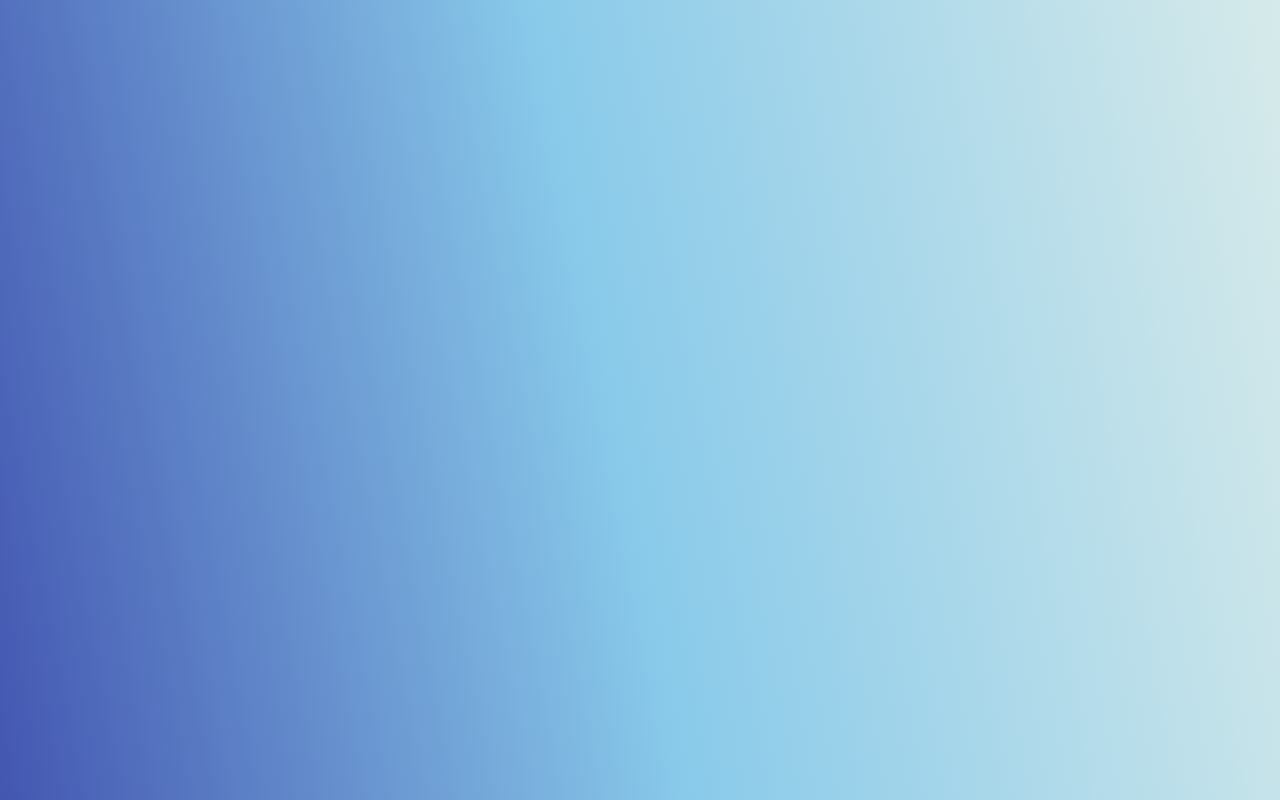
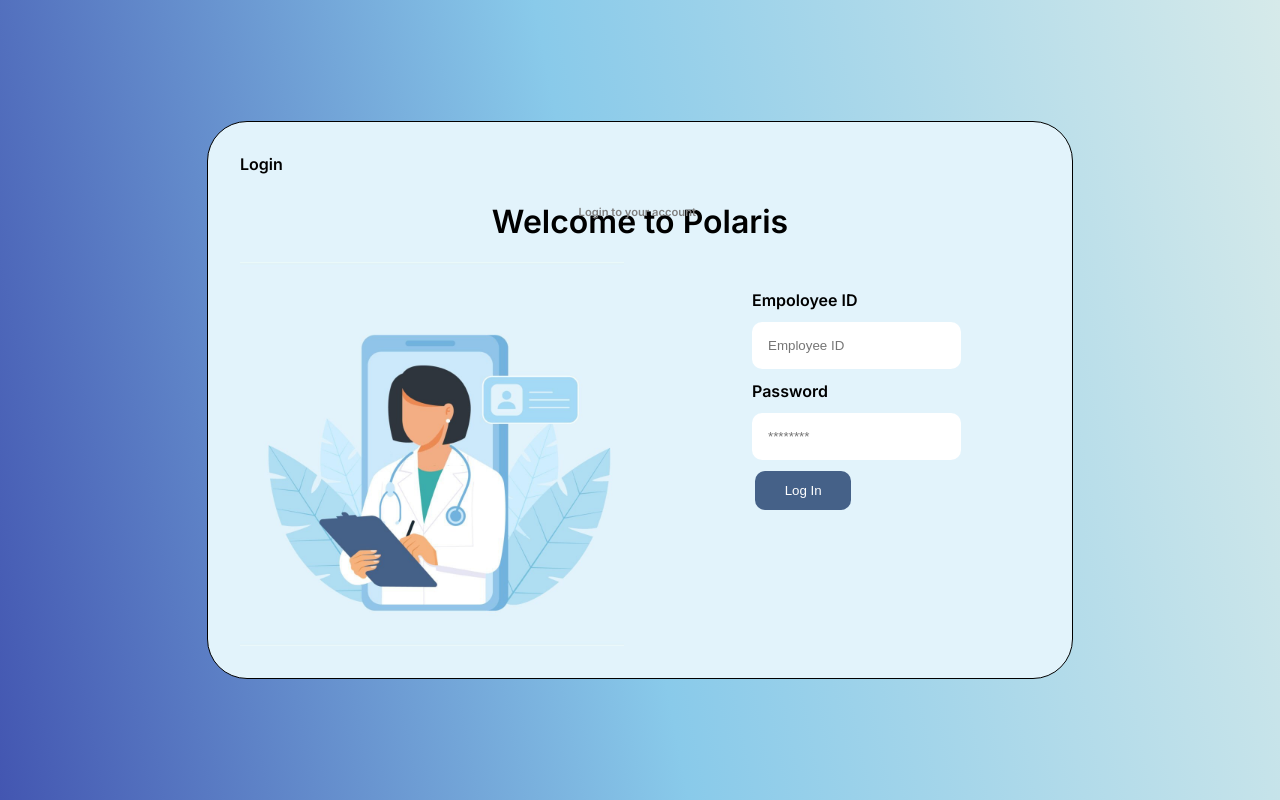
Before and after one commit to Krypthon-Hackathon-VITC/Team-50, a React (Create React App) app in the folder frontend/: page /doctorLogin in a window 1280 px wide. Before the commit this address had no page. Built offline with nearby package versions, Linux system fonts and the light colour scheme.

Commit message:
doctor login

```diff
--- a/frontend/src/App.css
+++ b/frontend/src/App.css
@@ -1,8 +0,0 @@
-.App {
-    text-align: center;
-    display: flex;
-    min-height: 100vh;
-    align-items: center;
-    justify-content: center;
-    color: white;
-  }
--- a/frontend/src/App.js
+++ b/frontend/src/App.js
@@ -2,6 +2,7 @@
 import './App.css';
 import {MainLanding} from "./components/MainLanding";
 import {Choose} from './components/Choose'
+import { DoctorLogin }  from './components/DoctorLogin';
 import { Route, Routes } from "react-router-dom";
 
 function App() {
@@ -10,6 +11,7 @@ function App() {
       <Routes>
         <Route exact path="/" element={<MainLanding />} />
         <Route exact path="/choose" element={<Choose />} />
+        <Route exact path="/doctorLogin" element={<DoctorLogin />} />
       </Routes>
     </div>
   );
--- /dev/null
+++ b/frontend/src/components/DoctorLogin.css
@@ -0,0 +1,104 @@
+body {
+    text-align: center;
+    display: flex;
+    min-height: 100vh;
+    align-items: center;
+    color: black;
+    justify-content: center;
+    background-image: linear-gradient(79deg, #4356b1, #89caea 48%, #d6eaea);
+    font-family: 'Inter', sans-serif;
+  }
+
+  #login-header {
+    display: flex;
+    flex-direction: row;
+    position: relative;
+    padding-bottom: 0.4rem;
+  }
+
+  .small-msg-login {
+    color: grey;
+    font-size: 0.7rem;
+    position: absolute;
+    right: 23.5rem;
+    bottom: 28rem;
+  }
+
+
+  #sideImg {
+    position: relative;
+    width: 24rem
+  }
+
+  #DocsideImg {
+    position: relative;
+    width: 24rem
+  }
+
+  .login-container {
+    display: flex;
+    flex-direction: row;
+  }
+
+  .login-form {
+    display: flex;
+    flex-direction: column;
+    position: relative;
+    top: 1.5rem;
+  }
+
+  .Doc-login-form {
+    display: flex;
+    flex-direction: column;
+    position: relative;
+    top: 1.5rem;
+    left: 8rem;
+
+  }
+
+  .auth-form-container {
+    display: flex;
+    flex-direction: column;
+    position: relative;
+    padding: 2rem;
+    border: 1px solid black;
+    border-radius: 40px;
+    width: 50rem;
+    background-color: #e2f3fb;
+  }
+
+
+  label {
+    text-align: left;
+    padding: 0.25rem 0;
+  }
+
+  input {
+    margin: 0.5rem 0;
+    border: none;
+    padding: 1rem;
+    border-radius: 10px;
+  }
+
+  #logIn,
+  #DoclogIn {
+    margin: 0.2rem;
+    border: none;
+    padding: 0rem;
+    border-radius: 10px;
+    cursor: pointer;
+    color: white;
+    background-color: #456188;
+    height: 2.4rem;
+    width: 6rem;
+  }
+
+  #DoclogIn {
+    bottom: 9rem;
+  }
+
+  .link-btn {
+    background: none;
+    color: black;
+    text-decoration: none;
+  }
--- /dev/null
+++ b/frontend/src/components/DoctorLogin.jsx
@@ -0,0 +1,77 @@
+import { Link } from "react-router-dom";
+import './DoctorLogin.css';
+import React, { useState } from 'react'
+import axios from 'axios'
+import { useNavigate } from "react-router-dom";
+
+const url = 'http://localhost:3001/api/doctorsLogin/login'
+
+export const DoctorLogin = ({ setLoginUser }) => {
+
+    const navigate = useNavigate()
+
+    const feed=document.querySelector('#feed');
+
+    const [data, setData] = useState({
+        employee: '',
+        pass: ''
+    })
+
+    function handle(e) {
+        const newdata = { ...data }
+        newdata[e.target.id] = e.target.value
+        setData(newdata)
+        console.log(newdata)
+    }
+
+    function submit(e) {
+        e.preventDefault();
+
+        console.log(data.employee);
+        console.log(data.pass);
+
+        axios.post(url, {
+            "employeeID": data.employee,
+            "password": data.pass
+        })
+            .then(res => {
+                console.log(res.data);
+                setLoginUser(res.data.user)
+                navigate("/DoctorLanding")
+            })
+            .catch(err => {
+                console.log(err)
+                feed.textContent=err.response.data.error
+            })
+    }
+
+    return (
+        <div>
+            <div className="auth-form-container">
+                <header id="login-header">
+                    <Link  className='link-btn'>Login</Link>
+                </header>
+
+                <h1>Welcome to Polaris</h1>
+                <p className="small-msg-login">Login to your account</p>
+
+                <div className="login-container">
+
+                    <img id="DocsideImg" src={require('../static/images/doctor-login.png')} alt="login-register" />
+
+                    <form className="Doc-login-form" onSubmit={submit}>
+                        <label htmlFor="employee">Empoloyee ID</label>
+                        <input value={data.employee} type="text" placeholder="Employee ID" id="employee" name="employee" onChange={(e) => handle(e)}/>
+                        <label htmlFor="password">Password</label>
+                        <input value={data.pass} type="password" placeholder="********" id="pass" name="pass" onChange={(e) => handle(e)}/>
+                        <button id="DoclogIn" type="submit">Log In</button>
+                        <p></p>
+                        <p></p>
+                        <h3 id='feed'></h3>
+
+                </form>
+                </div>
+            </div>
+        </div>
+    );
+}
```
Also changed, not shown: frontend/src/components/PatientLogin.css (added), frontend/src/components/PatientLogin.jsx (added).
